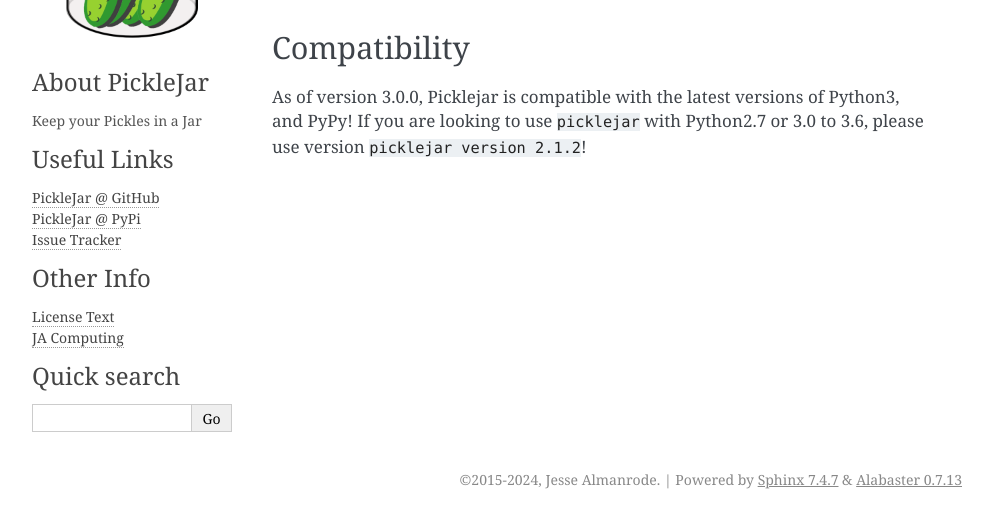
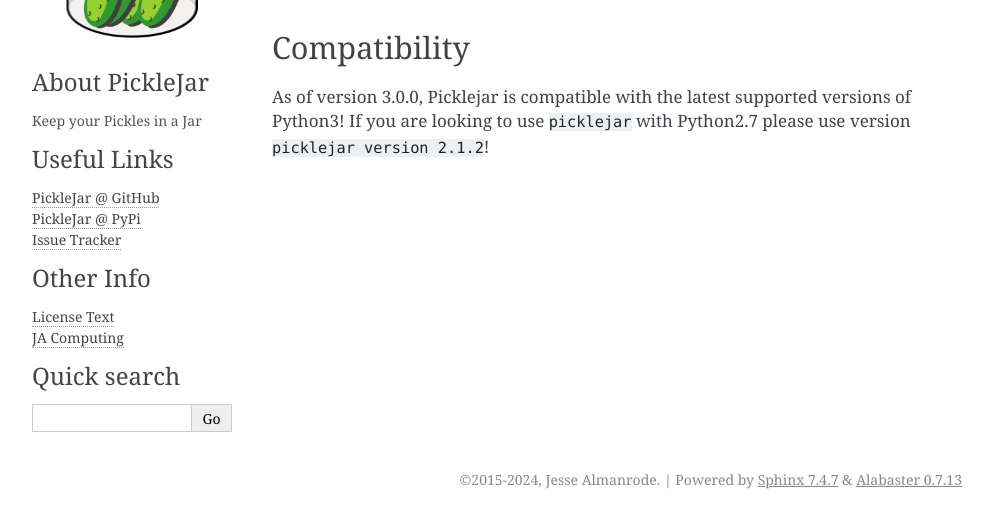
Before and after one commit to isaiah1112/picklejar, a Sphinx documentation site: the page built from docs/source/index.rst, in a window 1280 px wide, cut to the strip 200-728 px from the top of the page. Shown: the whole strip, without its empty margins (148-1141 px from the left). Built offline with Sphinx 7.4.7, drawn with Linux system fonts in a browser that asks for light colours.

Commit message:
Added Python3.13 to supported versions. Dropped Python3.8.

```diff
--- a/docs/source/index.rst
+++ b/docs/source/index.rst
@@ -1,7 +1,4 @@
-.. PickleJar documentation master file, created by
-   sphinx-quickstart on Thu Nov  5 15:06:40 2015.
-   You can adapt this file completely to your liking, but it should at least
-   contain the root `toctree` directive.
+.. PickleJar documentation master file
 
 PickleJar
 =========
@@ -12,5 +9,5 @@ PickleJar
 Compatibility
 -------------
 
-As of version 3.0.0, Picklejar is compatible with the latest versions of Python3, and PyPy! If you are looking
-to use :code:`picklejar` with Python2.7 or 3.0 to 3.6, please use version :code:`picklejar version 2.1.2`!
+As of version 3.0.0, Picklejar is compatible with the latest supported versions of Python3!
+If you are looking to use :code:`picklejar` with Python2.7 please use version :code:`picklejar version 2.1.2`!
--- a/pyproject.toml
+++ b/pyproject.toml
@@ -13,18 +13,18 @@ classifiers = ["Programming Language :: Python",
             "License :: OSI Approved :: GNU Lesser General Public License v3 or later (LGPLv3+)",
             "Development Status :: 5 - Production/Stable",
             "Programming Language :: Python",
-            "Programming Language :: Python :: 3.8",
             "Programming Language :: Python :: 3.9",
             "Programming Language :: Python :: 3.10",
             "Programming Language :: Python :: 3.11",
             "Programming Language :: Python :: 3.12",
+            "Programming Language :: Python :: 3.13",
             "Programming Language :: Python :: Implementation :: PyPy",
             "Topic :: Software Development :: Libraries",
             "Topic :: Software Development :: Libraries :: Python Modules",
             ]
 
 [tool.poetry.dependencies]
-python = ">3.8,<3.13"
+python = ">3.9"
 dill = "^0.3"
 
 [tool.poetry.group.dev]
```
Also changed, not shown: README.md (+1 -1 lines), docs/requirements.txt (+210 -210 lines), 4 other files.
